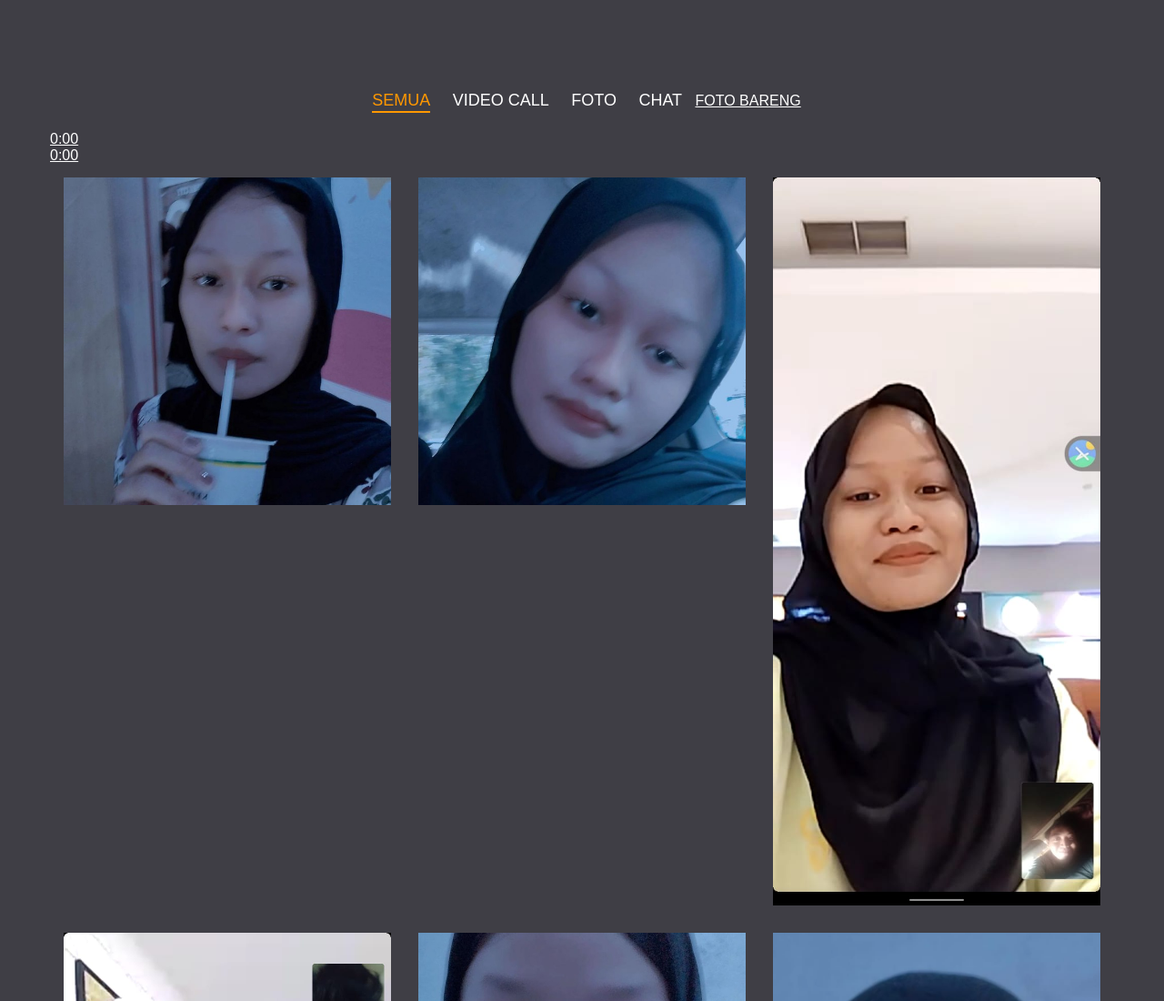
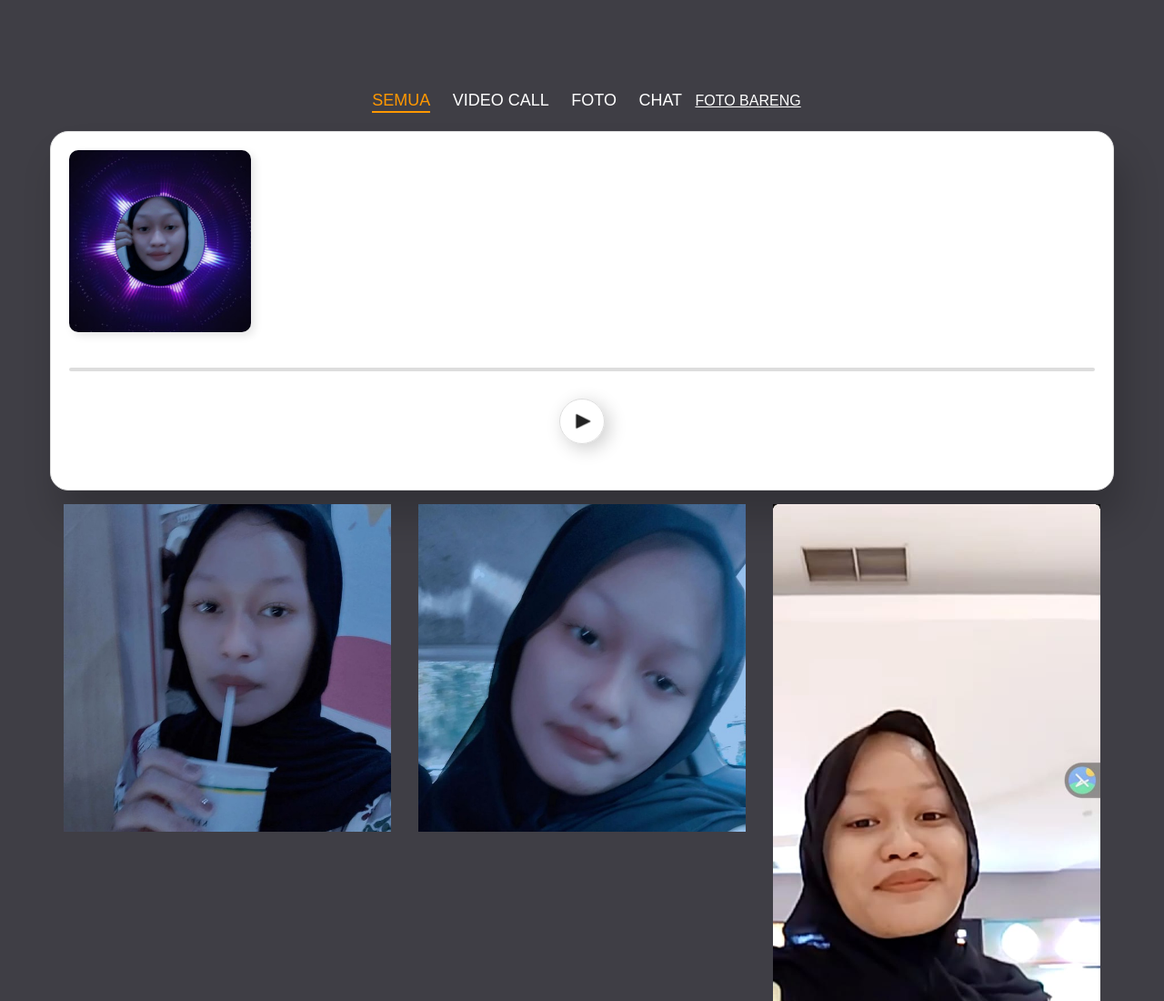
Before and after one commit to stillurboy/stillurboy.github.io, a plain HTML site: page index.html in a window 1280 px wide. Shown: the top 1100 px of the page at 91% size. Drawn offline with Linux system fonts and the light colour scheme.

```diff
--- a/index.html
+++ b/index.html
@@ -5,6 +5,80 @@
 		<meta charset="utf-8">
 		<meta name="viewport" content="width=device-width, initial-scale=1">
 		<link rel="stylesheet" href="style.css">
+		   <style>
+      body{
+         justify-content: center;
+         align-items: center;
+         display: flex;
+         min-height: 90vh;
+         font-family: Arial, Helvetica, sans-serif;
+         background: #eee;
+      }
+      .music_player{
+         padding:20px;
+         border-radius: 20px;
+         background:#fff;
+         box-shadow: 10px 30px 40px rgba(0,0,0,0.2);
+         border:1px solid #ddd;
+      }
+      .album_art{
+         width: 200px;
+         height: 200px;
+         background:url(cover.png)center no-repeat;
+         background-size:cover;
+         border-radius: 10px;
+         box-shadow: 4px 4px 10px rgba(0,0,0,0.1);
+         margin-bottom:20px;
+      }
+      .time_container{
+         display: flex;
+         margin-bottom:5px;
+      }
+      .time_container div{
+         width:50%;
+         font-size: 12px;
+      }
+      .currentTime{
+         text-align: left;
+      }
+      .durationTime{
+         text-align:right;
+      }
+      .seek_bar{
+         width:100%;
+         height: 4px;
+         border-radius: 10px;
+         background:#ddd;
+         position: relative;
+         overflow: hidden;
+      }
+      .seek_bar_inner{
+         background:dodgerblue;
+         width:0%;
+         height: 100%;
+         position:absolute;
+         top:0px;
+         left:0px;
+      }
+      .control{
+         text-align: center;
+         margin:30px 0px;
+         justify-content: center;
+         align-items: center;
+         display: flex;
+      }
+      .play_btn{
+         width:50px;
+         height: 50px;
+         background-color:#fff;
+         background:url(play.png)center no-repeat;
+         background-size: 50%;
+         border:1px solid #ddd;
+         border-radius: 50%;
+         box-shadow: 5px 5px 20px rgba(0,0,0,0.2);
+         cursor: pointer;
+      }
+	</style>
 	</head>
 	<body>
 
```
